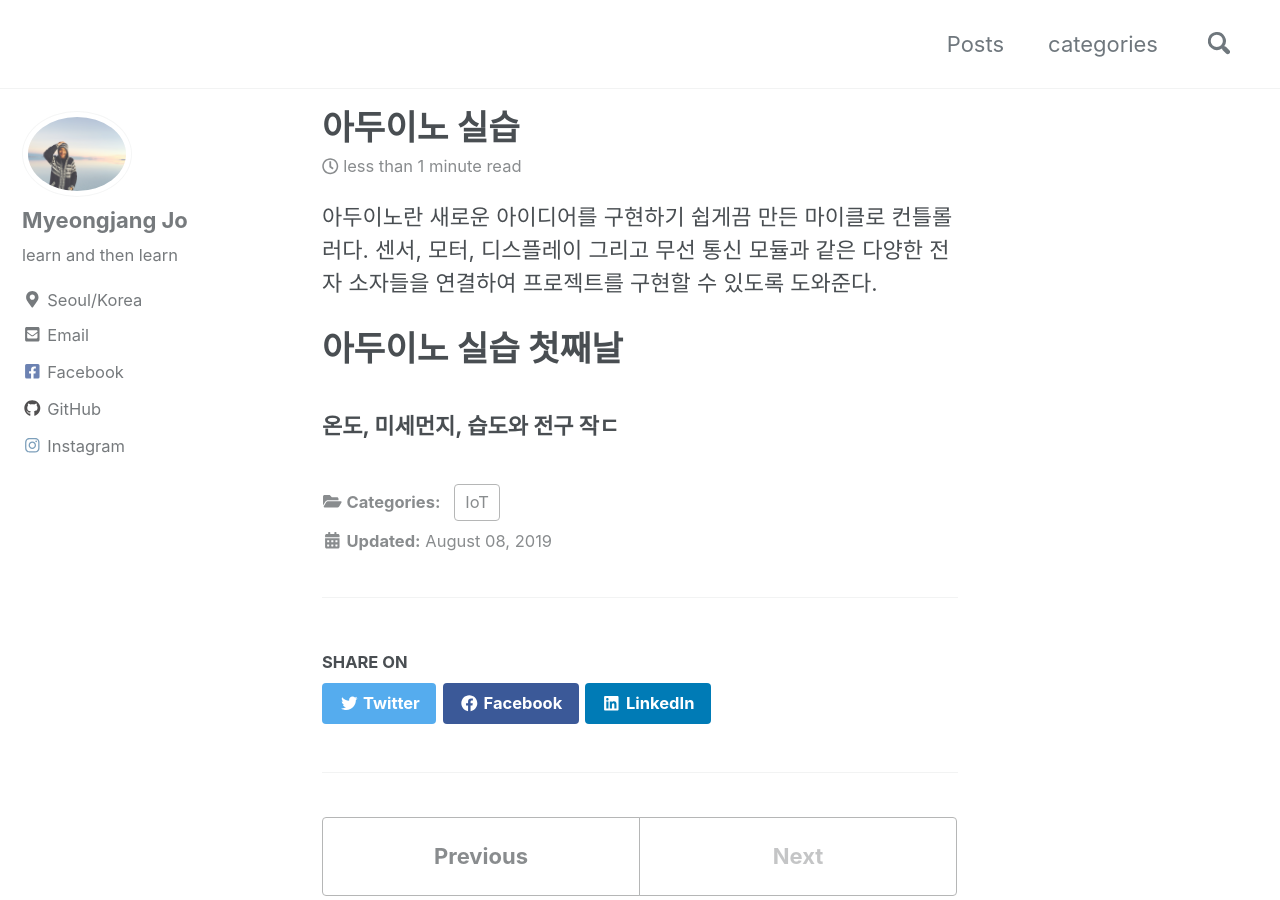
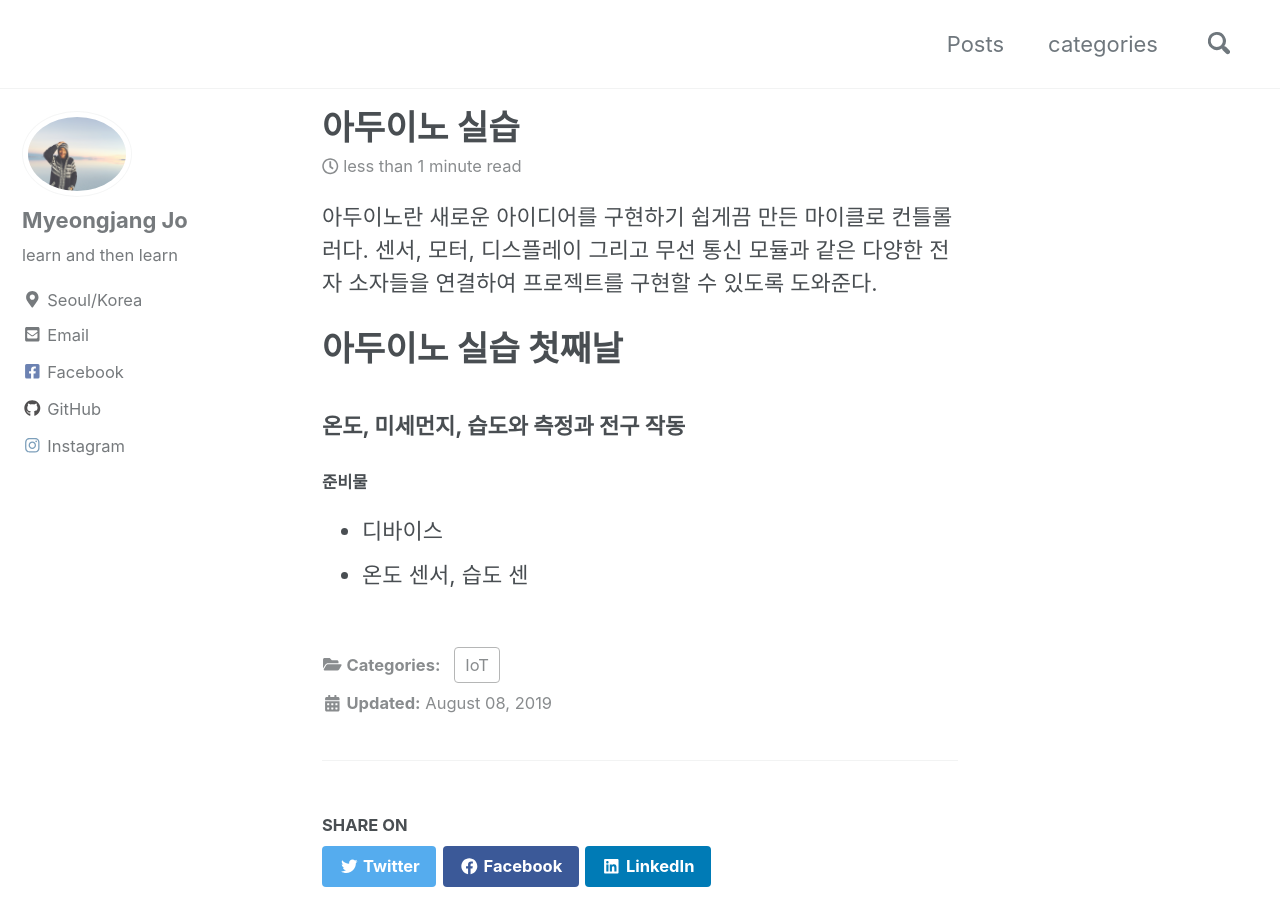
Before and after one commit to josephmjjo/josephmjjo.github.io, a Jekyll site: the page built from _posts/2019-08-08-arduino.md, in a window 1280 px wide and 900 px high. Built offline with Jekyll 4.4.1, drawn with Linux system fonts in a browser that asks for light colours; cached includes are drawn as plain includes; nearby versions of some CDN libraries.

Commit message:
_posts/2019-08-08-arduino.md updated from https://stackedit.io/

```diff
--- a/_posts/2019-08-08-arduino.md
+++ b/_posts/2019-08-08-arduino.md
@@ -9,10 +9,12 @@ categories:
 센서, 모터, 디스플레이 그리고 무선 통신 모듈과 같은 다양한 전자 소자들을 연결하여 프로젝트를 구현할 수 있도록 도와준다.
 
 # 아두이노 실습 첫째날
-### 온도, 미세먼지,  습도와 전구 작ㄷ
-
+### 온도, 미세먼지,  습도와 측정과 전구 작동
+#### 준비물
+- 디바이스
+- 온도 센서, 습도 센
 
 <!--stackedit_data:
-eyJoaXN0b3J5IjpbOTA2NTYxODU2LC00ODQwNzY2MjYsLTE3Nz
+eyJoaXN0b3J5IjpbLTQ5MzE4NzA5LC00ODQwNzY2MjYsLTE3Nz
 QyNzgzNzYsLTYxNDI0MTg2Nl19
 -->
```
